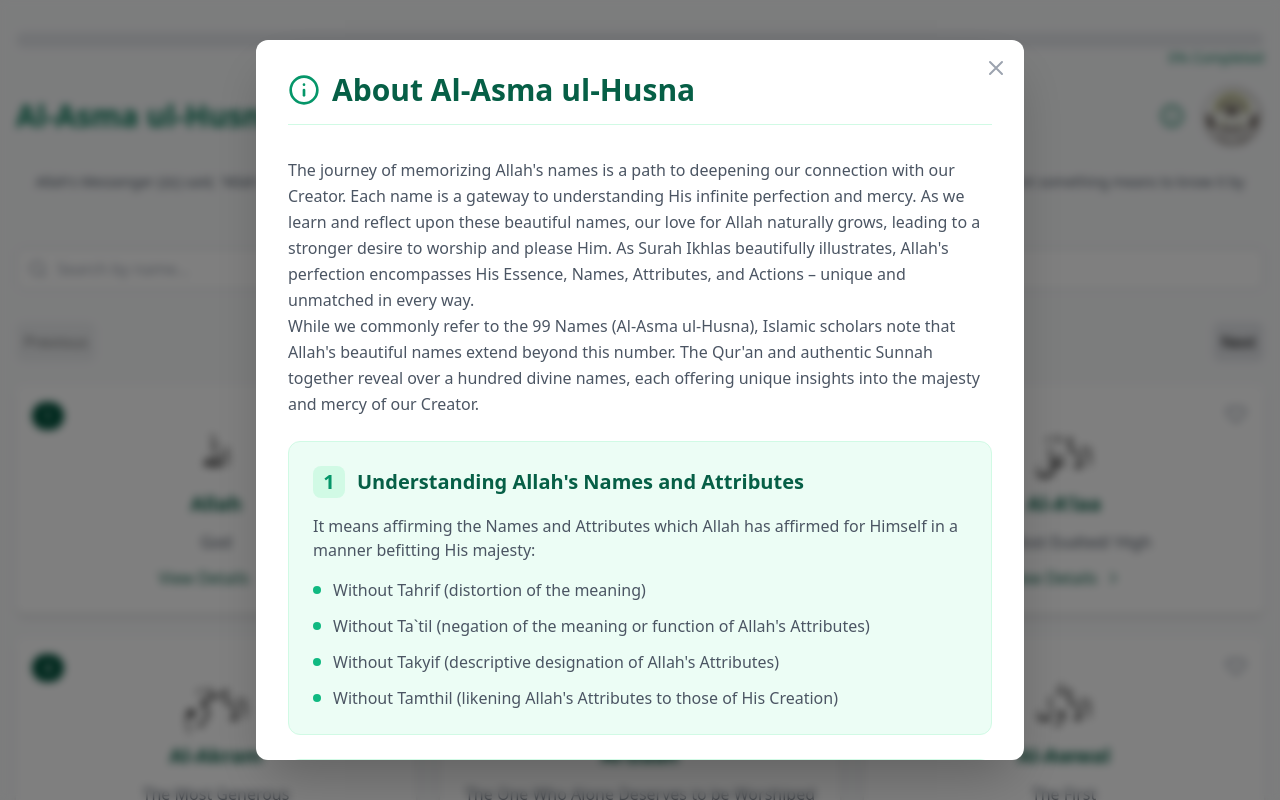
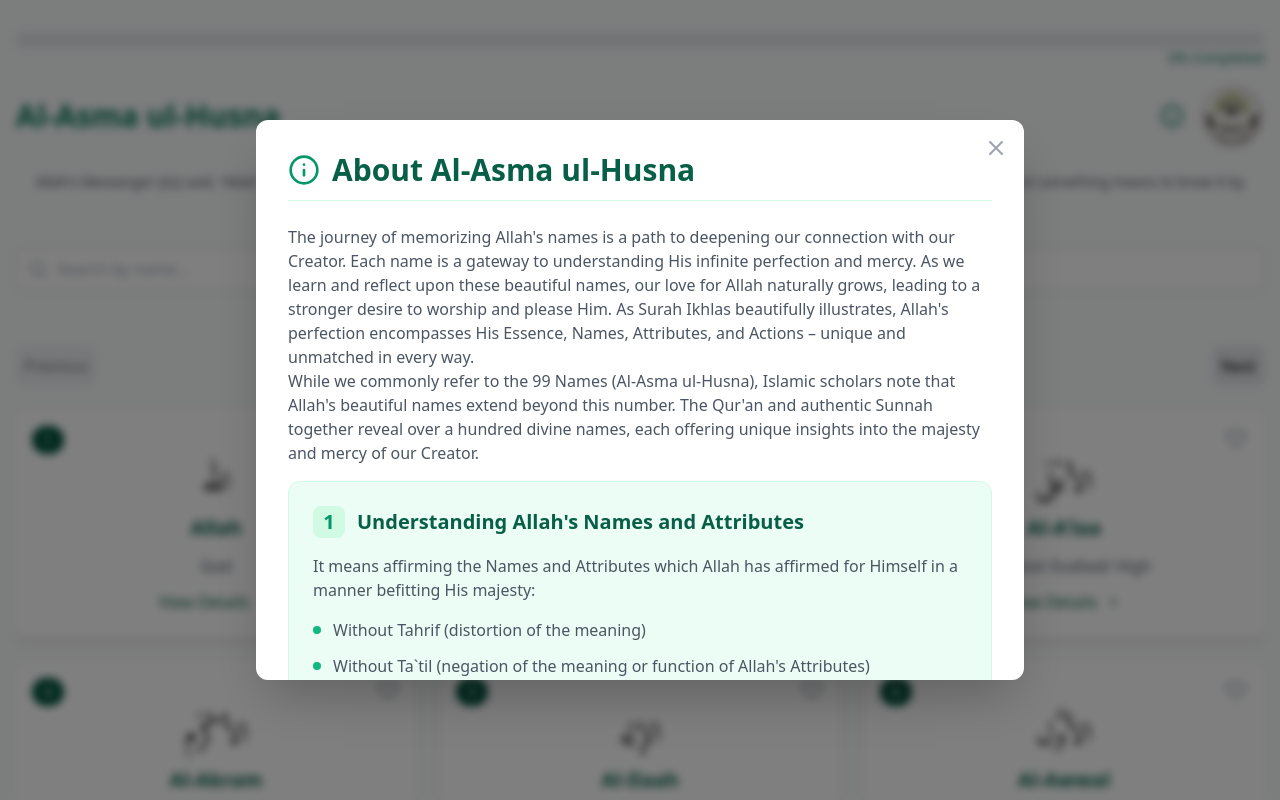
Before and after one commit to bleeeeek/asma-ul-husna, a React (Vite) app: page / in a window 1280 px wide. Both pictures are taken after a click on the button 1172 px from the left and 116 px from the top of the page. Shown: the top 800 px of the page. Built offline with nearby package versions, Linux system fonts and the light colour scheme.

Commit message:
updaed the ui layout for the scroll bar + decreased the hight of the main ono pop up

```diff
--- a/src/App.tsx
+++ b/src/App.tsx
@@ -75,6 +75,7 @@ function App() {
           totalNames={names.length}
         />
 
+        <div className="overflow-y-auto custom-scrollbar">
           {filteredNames.length > 0 ? (
             <>
               <div className="my-6">
@@ -101,6 +102,7 @@ function App() {
             </div>
           )}
         </div>
+      </div>
       <Footer />
     </div>
   );
--- a/src/components/AboutModal.tsx
+++ b/src/components/AboutModal.tsx
@@ -11,7 +11,7 @@ export const AboutModal: React.FC<AboutModalProps> = ({ isOpen, onClose }) => {
 
   return (
     <div className="fixed inset-0 bg-black bg-opacity-50 z-50 flex items-center justify-center backdrop-blur-sm">
-      <div className="bg-white dark:bg-gray-800 rounded-xl max-w-3xl w-full mx-4 p-4 sm:p-8 relative shadow-2xl max-h-[90vh] overflow-y-auto">
+      <div className="bg-white dark:bg-gray-800 rounded-xl max-w-3xl w-full mx-4 p-4 sm:p-8 relative shadow-2xl max-h-[80vh] sm:max-h-[70vh] overflow-y-auto custom-scrollbar">
         <button
           onClick={onClose}
           className="absolute top-4 right-4 text-gray-400 hover:text-gray-600 dark:hover:text-gray-300 transition-colors"
@@ -22,15 +22,15 @@ export const AboutModal: React.FC<AboutModalProps> = ({ isOpen, onClose }) => {
           </svg>
         </button>
 
-        <div className="space-y-6 sm:space-y-8">
-          <div className="flex items-center space-x-3 border-b border-emerald-100 dark:border-emerald-800 pb-4">
+        <div className="space-y-4 sm:space-y-6">
+          <div className="flex items-center space-x-3 border-b border-emerald-100 dark:border-emerald-800 pb-3">
             <Info className="w-6 h-6 sm:w-8 sm:h-8 text-emerald-600 dark:text-emerald-400" />
             <h2 className="text-2xl sm:text-3xl font-bold text-emerald-800 dark:text-emerald-400">About Al-Asma ul-Husna</h2>
           </div>
 
-          <div className="text-gray-600 dark:text-gray-300 space-y-6">
+          <div className="text-gray-600 dark:text-gray-300 space-y-4">
             <div className="prose dark:prose-invert max-w-none">
-              <p className="leading-relaxed">
+              <p className="leading-relaxed text-sm sm:text-base">
                 The journey of memorizing Allah's names is a path to deepening our connection with our Creator.
                 Each name is a gateway to understanding His infinite perfection and mercy. As we learn and
                 reflect upon these beautiful names, our love for Allah naturally grows, leading to a stronger
@@ -38,7 +38,7 @@ export const AboutModal: React.FC<AboutModalProps> = ({ isOpen, onClose }) => {
                 encompasses His Essence, Names, Attributes, and Actions – unique and unmatched in every way.
               </p>
 
-              <p className="leading-relaxed">
+              <p className="leading-relaxed text-sm sm:text-base">
                 While we commonly refer to the 99 Names (Al-Asma ul-Husna), Islamic scholars note that
                 Allah's beautiful names extend beyond this number. The Qur'an and authentic Sunnah together
                 reveal over a hundred divine names, each offering unique insights into the majesty and
--- a/src/components/InfoModal.tsx
+++ b/src/components/InfoModal.tsx
@@ -24,8 +24,8 @@ export const InfoModal: React.FC<InfoModalProps> = ({ isOpen, onClose, name }) =
   if (!isOpen) return null;
 
   return (
-    <div className="fixed inset-0 bg-black bg-opacity-50 z-50 flex items-center justify-center p-4 backdrop-blur-sm">
-      <div className="bg-white rounded-xl max-w-lg w-full p-6 relative shadow-2xl transform transition-all">
+    <div className="fixed inset-0 bg-black bg-opacity-50 z-50 flex items-center justify-center backdrop-blur-sm">
+      <div className="bg-white dark:bg-gray-800 rounded-xl max-w-2xl w-full mx-4 p-4 sm:p-6 relative shadow-2xl max-h-[80vh] sm:max-h-[70vh] overflow-y-auto custom-scrollbar">
         {/* Close button */}
         <button
           onClick={onClose}
--- a/src/index.css
+++ b/src/index.css
@@ -30,3 +30,42 @@ footer p {
   margin: 0;
   padding: 0.5rem 0;
 }
+
+/* Custom Scrollbar Styles */
+@layer utilities {
+  /* Chrome, Safari, Edge */
+  .custom-scrollbar::-webkit-scrollbar {
+    width: 6px;
+    height: 6px;
+  }
+
+  .custom-scrollbar::-webkit-scrollbar-track {
+    background: transparent;
+  }
+
+  .custom-scrollbar::-webkit-scrollbar-thumb {
+    background: #047857;
+    border-radius: 8px;
+    opacity: 0.5;
+  }
+
+  .custom-scrollbar::-webkit-scrollbar-thumb:hover {
+    background: #065f46;
+  }
+
+  /* Firefox */
+  .custom-scrollbar {
+    scrollbar-width: thin;
+    scrollbar-color: #047857 transparent;
+  }
+
+  /* Hide scrollbar but keep functionality */
+  .scrollbar-hide {
+    -ms-overflow-style: none;
+    scrollbar-width: none;
+  }
+
+  .scrollbar-hide::-webkit-scrollbar {
+    display: none;
+  }
+}
```
Lines whose indentation alone changed are shown as unchanged.
